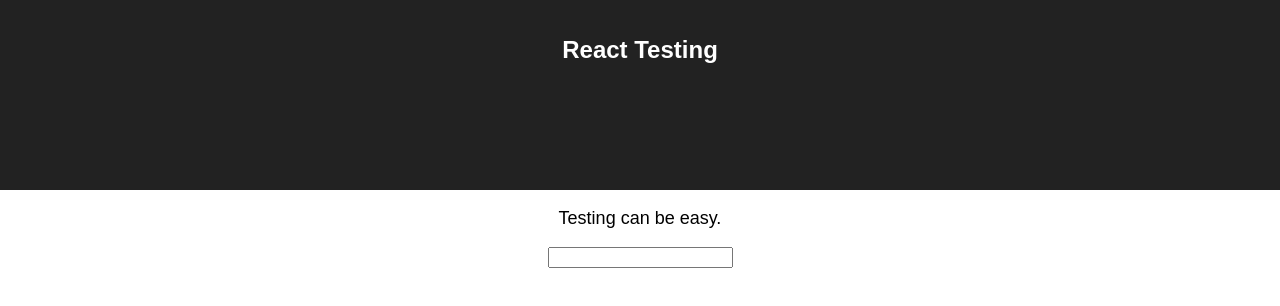
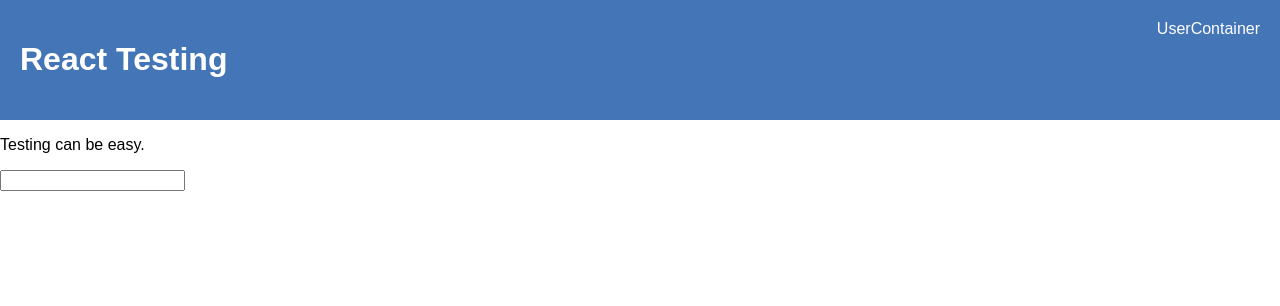
Before and after one commit to reergymerej/react-testing-talk, a React app: page / in a window 1280 px wide. Shown: the top 306 px of the page. Built offline with nearby package versions, Linux system fonts and the light colour scheme.

Commit message:
Add user container

```diff
--- a/src/App.css
+++ b/src/App.css
@@ -1,28 +1,16 @@
 .App {
-  text-align: center;
-}
-
-.App-logo {
-  animation: App-logo-spin infinite 20s linear;
-  height: 80px;
 }
 
 .App-header {
-  background-color: #222;
-  height: 150px;
+  background-color: #4476b7;
+  color: white;
+  display: flex;
   padding: 20px;
-  color: white;
 }
 
-.App-title {
-  font-size: 1.5em;
+.App-header .App-title {
+  flex: 1;
 }
 
-.App-intro {
-  font-size: large;
+.App-header .user {
 }
-
-@keyframes App-logo-spin {
-  from { transform: rotate(0deg); }
-  to { transform: rotate(360deg); }
-}
--- a/src/App.js
+++ b/src/App.js
@@ -1,6 +1,7 @@
 import React, { Component } from 'react'
 import './App.css'
 import PasswordHelper from './PasswordHelper'
+import UserContainer from './UserContainer'
 
 class App extends Component {
   render() {
@@ -10,11 +11,15 @@ class App extends Component {
           <h1 className="App-title">
             React Testing
           </h1>
+          <div className="user">
+            <UserContainer />
+          </div>
         </header>
         <p className="App-intro">
           Testing can be easy.
         </p>
         <PasswordHelper />
+
       </div>
     )
   }
--- /dev/null
+++ b/src/UserContainer.js
@@ -0,0 +1,13 @@
+import React from 'react'
+
+class UserContainer extends React.Component {
+  render() {
+    return (
+      <div>
+        UserContainer
+      </div>
+    )
+  }
+}
+
+export default UserContainer
--- a/src/reducers.js
+++ b/src/reducers.js
@@ -1,5 +1,9 @@
-const initialState = {}
+const initialState = {
+  user: 'Mr. Magoo',
+}
+
 const reducers = (state = initialState, action) => {
   return state
 }
+
 export default reducers
```
Also changed, not shown: 1 other file (tests, documents, lock files or other folders).
